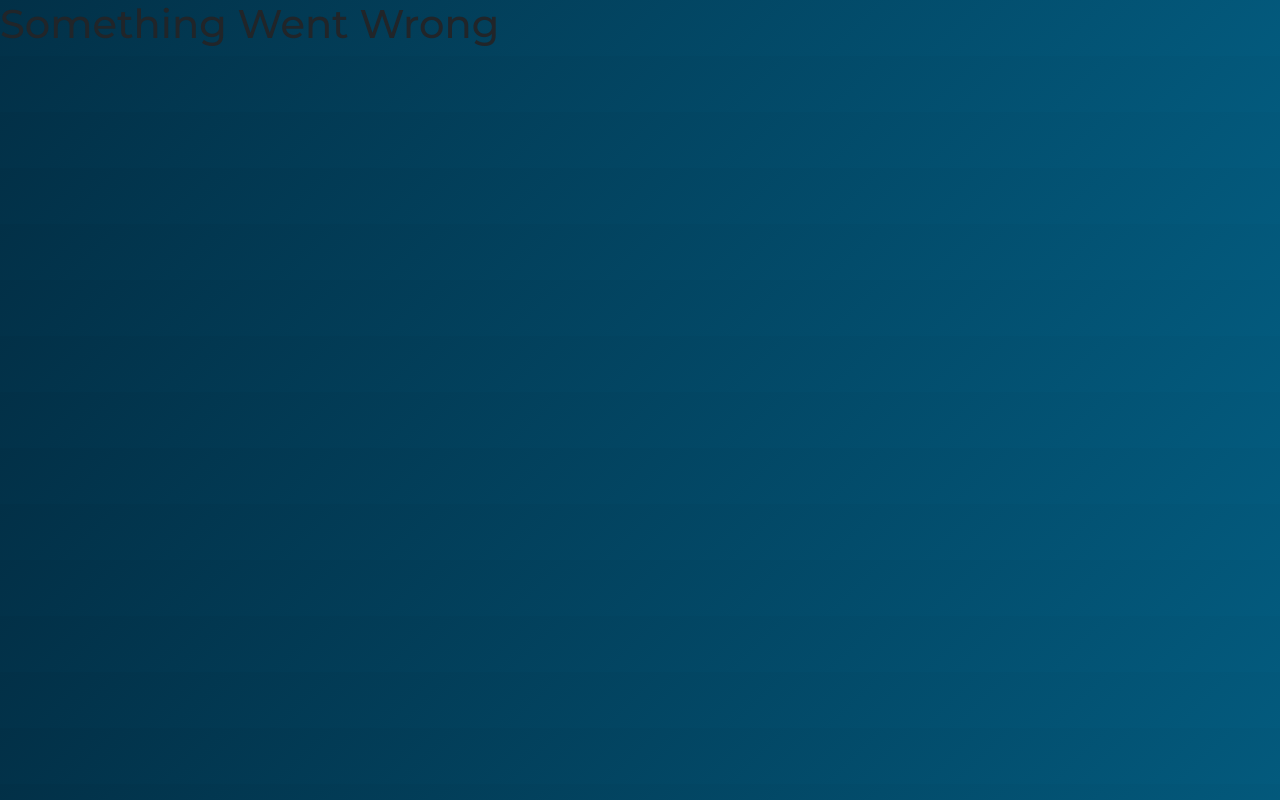
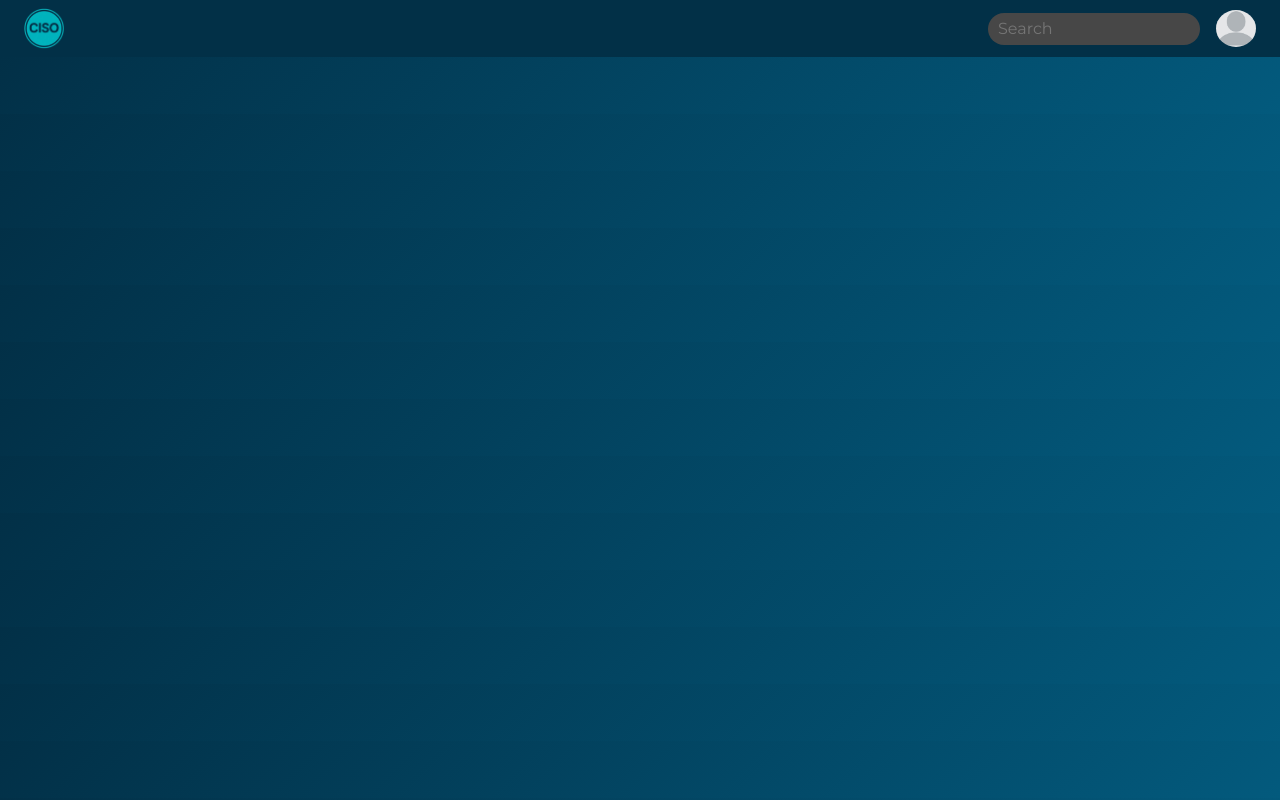
Before and after one commit to sslaguerta/CISOaaS_FinalProject, a React (Vite) app in the folder CISOaaS_FinalProject/: page / in a window 1280 px wide. Built offline with nearby package versions, Linux system fonts and the light colour scheme.

Commit message:
Created a navbar component and implement routing

```diff
--- /dev/null
+++ b/CISOaaS_FinalProject/src/components/Navbar.jsx
@@ -0,0 +1,31 @@
+import React from "react";
+
+const Navbar = () => {
+  return (
+    <>
+      <nav className="header w-100 d-flex justify-content-end align-items-center px-4 py-2 gap-3">
+        <div className="me-auto">
+          <img src="logo-ciso.png" alt="" />
+        </div>
+        <div>
+          <input
+            className="rounded-pill p-2"
+            type="text"
+            name="searchbar"
+            id="searchbar"
+            placeholder="Search"
+          />
+        </div>
+        <div className="user-img-div">
+          <img
+            className="image-fluid rounded-circle"
+            src="user-img.jpg"
+            alt="user image"
+          />
+        </div>
+      </nav>
+    </>
+  );
+};
+
+export default Navbar;
--- a/CISOaaS_FinalProject/src/components/OTPForm.jsx
+++ b/CISOaaS_FinalProject/src/components/OTPForm.jsx
@@ -1,16 +1,20 @@
 import { useState } from "react";
+import { useNavigate } from "react-router-dom";
 
 const OTPForm = ({ generatedOtp }) => {
+  const navigate = useNavigate();
   const [otpInput, setOtpInput] = useState("");
 
   const handleSubmit = (e) => {
     e.preventDefault();
 
-    if (otpInput === generatedOtp) {
+    if (otpInput === generatedOtp || "1") {
       console.log(otpInput);
       alert("OTP is correct");
+      navigate("/");
     } else {
       alert("OTP is wrong");
+      navigate("/login");
     }
   };
   return (
--- a/CISOaaS_FinalProject/src/pages/Dashboard.jsx
+++ b/CISOaaS_FinalProject/src/pages/Dashboard.jsx
@@ -1,11 +1,12 @@
-import React from 'react'
+import React from "react";
+import Navbar from "../components/Navbar";
 
 const Dashboard = () => {
   return (
-    <div>
-      <h1>DAsh</h1>
-    </div>
-  )
-}
+    <>
+      <Navbar/>
+    </>
+  );
+};
 
-export default Dashboard
+export default Dashboard;
--- a/CISOaaS_FinalProject/src/pages/LogIn.jsx
+++ b/CISOaaS_FinalProject/src/pages/LogIn.jsx
@@ -7,6 +7,7 @@ const LogIn = () => {
   const [generatedOtp, setGeneratedOtp] = useState("");
 
   return (
+    <div className="container d-flex justify-content-center align-items-center vh-100">
       <div className="login-container">
         {!isOTPSent ? (
           <LogInForm
@@ -17,6 +18,7 @@ const LogIn = () => {
           <OTPForm generatedOtp={generatedOtp} />
         )}
       </div>
+    </div>
   );
 };
 
--- a/CISOaaS_FinalProject/src/routes/AppRoutes.jsx
+++ b/CISOaaS_FinalProject/src/routes/AppRoutes.jsx
@@ -7,14 +7,10 @@ import ErrorPage from "../pages/ErrorPage";
 const router = createBrowserRouter([
   {
     path: "/login",
-    element: (
-      <div className="container d-flex justify-content-center align-items-center vh-100">
-        <LogIn />
-      </div>
-    ),
+    element: <LogIn />,
   },
   {
-    path: "/dashboard",
+    path: "/",
     element: <Dashboard />,
   },
   {
--- a/CISOaaS_FinalProject/src/styles/index.css
+++ b/CISOaaS_FinalProject/src/styles/index.css
@@ -58,3 +58,22 @@ body {
   align-items: center !important;
   max-width: 100% !important;
 }
+
+.header {
+  background-color: var(--color-text);
+}
+
+.header input {
+  border: none;
+  background-color: rgb(71, 71, 71);
+  padding: 4px 10px !important;
+  color: white;
+}
+
+.header input:focus {
+  outline: none;
+}
+
+.header img{
+  width: 2.5rem;
+}
```
Also changed, not shown: CISOaaS_FinalProject/public/user-img.jpg (added), CISOaaS_FinalProject/public/user.webp (added). Lines whose indentation alone changed are shown as unchanged.
